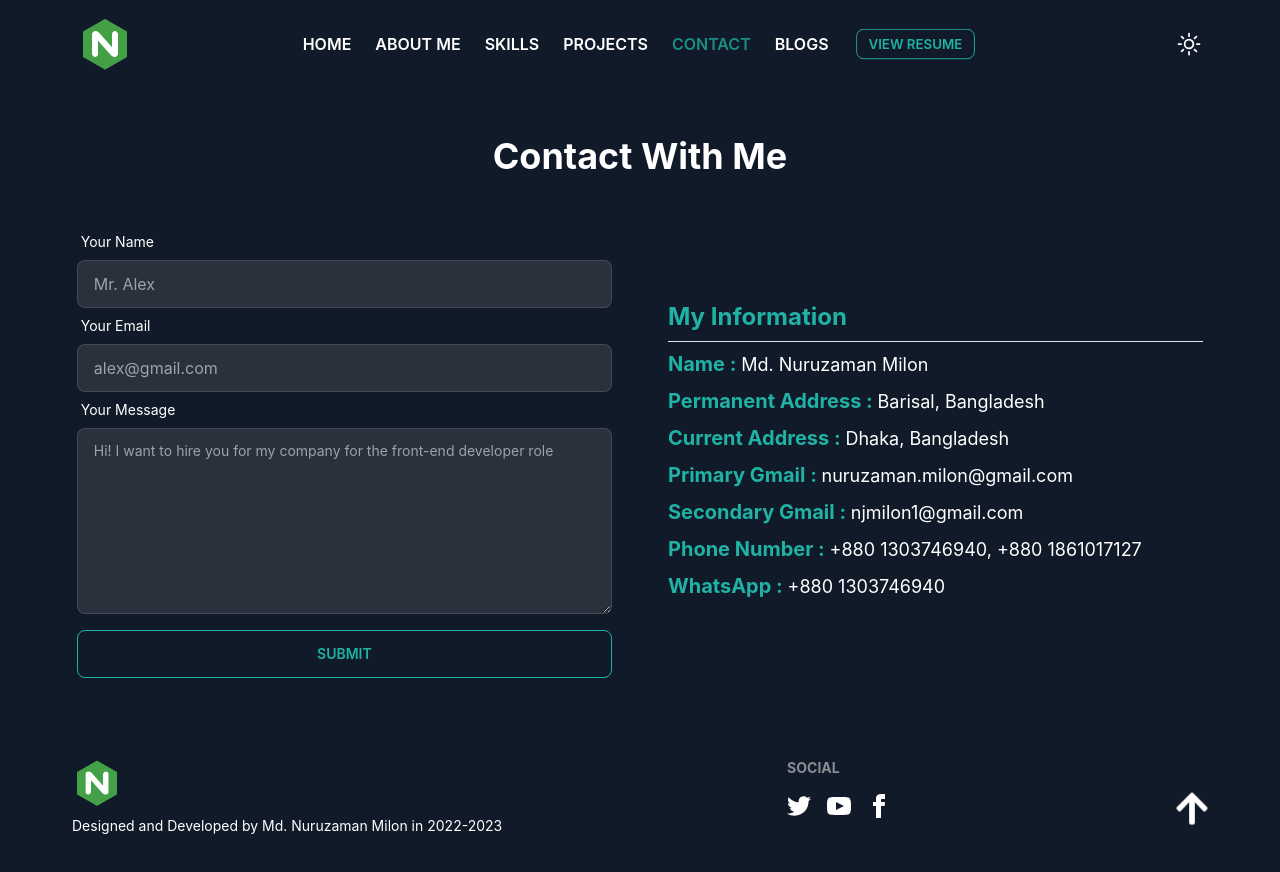
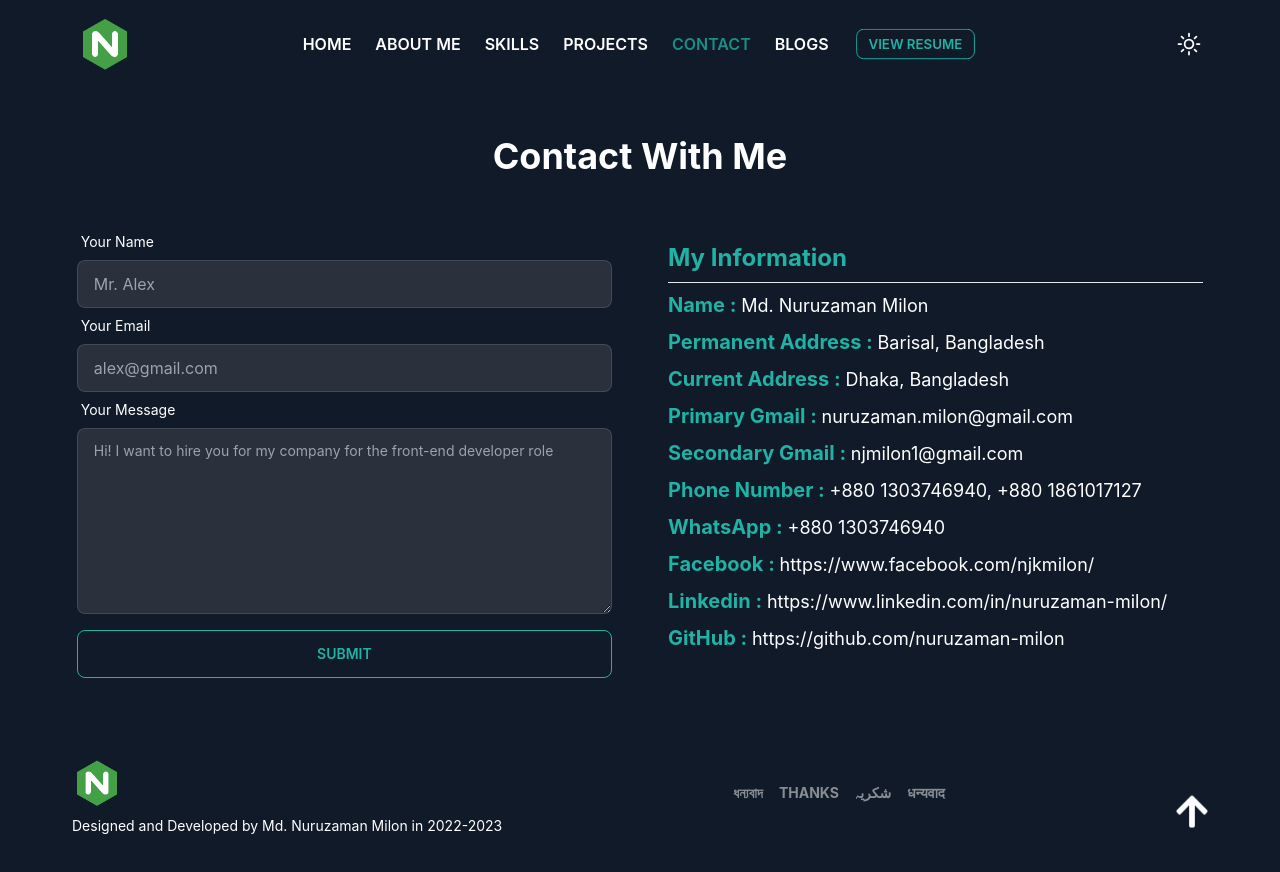
Before and after one commit to nuruzaman-milon/personal-portfolio, a React (Create React App) app: page /my-contacts in a window 1280 px wide. Shown: the top 872 px of the page. Built offline with nearby package versions, Linux system fonts and the light colour scheme.

Commit message:
update project details, footer

```diff
--- a/src/components/footer/Footer.js
+++ b/src/components/footer/Footer.js
@@ -6,18 +6,20 @@ const Footer = () => {
     const { theme } = useContext(ThemeContext);
     return (
         <div className={`${!theme ? 'text-white' : '' }`}>
-            <footer className="footer md:p-10 md:flex md:justify-between w-[95%] mx-auto">
+            <footer className="footer md:p-10 md:flex md:items-center md:justify-between w-[95%] mx-auto">
                 <div>
                     <img width="50" height="50" src="assets/logo8.png" alt="" />
                     {/* <svg width="50" height="50" viewBox="0 0 24 24" xmlns="http://www.w3.org/2000/svg" fillRule="evenodd" clipRule="evenodd" className="fill-current"><path d="M22.672 15.226l-2.432.811.841 2.515c.33 1.019-.209 2.127-1.23 2.456-1.15.325-2.148-.321-2.463-1.226l-.84-2.518-5.013 1.677.84 2.517c.391 1.203-.434 2.542-1.831 2.542-.88 0-1.601-.564-1.86-1.314l-.842-2.516-2.431.809c-1.135.328-2.145-.317-2.463-1.229-.329-1.018.211-2.127 1.231-2.456l2.432-.809-1.621-4.823-2.432.808c-1.355.384-2.558-.59-2.558-1.839 0-.817.509-1.582 1.327-1.846l2.433-.809-.842-2.515c-.33-1.02.211-2.129 1.232-2.458 1.02-.329 2.13.209 2.461 1.229l.842 2.515 5.011-1.677-.839-2.517c-.403-1.238.484-2.553 1.843-2.553.819 0 1.585.509 1.85 1.326l.841 2.517 2.431-.81c1.02-.33 2.131.211 2.461 1.229.332 1.018-.21 2.126-1.23 2.456l-2.433.809 1.622 4.823 2.433-.809c1.242-.401 2.557.484 2.557 1.838 0 .819-.51 1.583-1.328 1.847m-8.992-6.428l-5.01 1.675 1.619 4.828 5.011-1.674-1.62-4.829z"></path></svg> */}
                     <p>Designed and Developed by Md. Nuruzaman Milon in 2022-2023</p>
                 </div>
-                <div>
-                    <span className="footer-title">Social</span>
+                <div className='flex'>
+                    {/* <span className="footer-title">THANKS</span>
+                    <span className="footer-title">ধন্যবাদ</span> */}
                     <div className="grid grid-flow-col gap-4">
-                        <a><svg xmlns="http://www.w3.org/2000/svg" width="24" height="24" viewBox="0 0 24 24" className="fill-current"><path d="M24 4.557c-.883.392-1.832.656-2.828.775 1.017-.609 1.798-1.574 2.165-2.724-.951.564-2.005.974-3.127 1.195-.897-.957-2.178-1.555-3.594-1.555-3.179 0-5.515 2.966-4.797 6.045-4.091-.205-7.719-2.165-10.148-5.144-1.29 2.213-.669 5.108 1.523 6.574-.806-.026-1.566-.247-2.229-.616-.054 2.281 1.581 4.415 3.949 4.89-.693.188-1.452.232-2.224.084.626 1.956 2.444 3.379 4.6 3.419-2.07 1.623-4.678 2.348-7.29 2.04 2.179 1.397 4.768 2.212 7.548 2.212 9.142 0 14.307-7.721 13.995-14.646.962-.695 1.797-1.562 2.457-2.549z"></path></svg></a>
-                        <a><svg xmlns="http://www.w3.org/2000/svg" width="24" height="24" viewBox="0 0 24 24" className="fill-current"><path d="M19.615 3.184c-3.604-.246-11.631-.245-15.23 0-3.897.266-4.356 2.62-4.385 8.816.029 6.185.484 8.549 4.385 8.816 3.6.245 11.626.246 15.23 0 3.897-.266 4.356-2.62 4.385-8.816-.029-6.185-.484-8.549-4.385-8.816zm-10.615 12.816v-8l8 3.993-8 4.007z"></path></svg></a>
-                        <a><svg xmlns="http://www.w3.org/2000/svg" width="24" height="24" viewBox="0 0 24 24" className="fill-current"><path d="M9 8h-3v4h3v12h5v-12h3.642l.358-4h-4v-1.667c0-.955.192-1.333 1.115-1.333h2.885v-5h-3.808c-3.596 0-5.192 1.583-5.192 4.615v3.385z"></path></svg></a>
+                    <span className="footer-title">ধন্যবাদ</span>
+                    <span className="footer-title">THANKS</span>
+                    <span className="footer-title">شکریہ</span>
+                    <span className="footer-title">धन्यवाद</span>
                     </div>
                 </div>
                 <button onClick={() => {
--- a/src/components/home/AboutMe.js
+++ b/src/components/home/AboutMe.js
@@ -12,7 +12,7 @@ const AboutMe = ({theme}) => {
                     </p>
                 </div>
 
-                <div className='w-full md:w-[40%] p-6 grayscale hover:grayscale-0 transition-all duration-[400ms] ease-in hover:scale-[1.06]'>
+                <div className='w-full md:w-[40%] p-6 grayscale hover:grayscale-0 transition-all duration-500 ease-in hover:scale-[1.06]'>
                     <img src="assets/image.png" alt="" />
                 </div>
             </div>
--- a/src/components/home/AllProjects.js
+++ b/src/components/home/AllProjects.js
@@ -7,7 +7,7 @@ const AllProjects = ({theme}) => {
     const { isLoading, error, data } = useQuery({
         queryKey: ['courses'],
         queryFn: () =>
-            fetch('http://localhost:5000/projects').then(res =>
+            fetch('https://protfolio-server-njmilon.vercel.app/projects').then(res =>
                 res.json()
             )
     })
--- a/src/components/home/Contact.js
+++ b/src/components/home/Contact.js
@@ -31,7 +31,10 @@ const Contact = ({ theme }) => {
                     <p className='mb-2 text-lg'><span className='font-bold text-accent text-xl'>Primary Gmail : </span>nuruzaman.milon@gmail.com</p>
                     <p className='mb-2 text-lg'><span className='font-bold text-accent text-xl'>Secondary Gmail : </span>njmilon1@gmail.com</p>
                     <p className='mb-2 text-lg'><span className='font-bold text-accent text-xl'>Phone Number : </span>+880 1303746940, +880 1861017127</p>
-                    <p className='text-lg'><span className='font-bold text-accent text-xl'>WhatsApp : </span>+880 1303746940</p>
+                    <p className='mb-2 text-lg'><span className='font-bold text-accent text-xl'>WhatsApp : </span>+880 1303746940</p>
+                    <p className='mb-2 text-lg'><span className='font-bold text-accent text-xl'>Facebook : </span>https://www.facebook.com/njkmilon/</p>
+                    <p className='mb-2 text-lg'><span className='font-bold text-accent text-xl'>Linkedin : </span>https://www.linkedin.com/in/nuruzaman-milon/</p>
+                    <p className='mb-2 text-lg'><span className='font-bold text-accent text-xl'>GitHub : </span>https://github.com/nuruzaman-milon</p>
                 </div>
             </div>
         </div>
--- a/src/components/home/SingleProjectCart.js
+++ b/src/components/home/SingleProjectCart.js
@@ -6,9 +6,8 @@ const SingleProjectCart = ({ data }) => {
     const { theme } = useContext(ThemeContext);
 
     return (
-            // <div className="card rounded-xl shadow-2xl h-[400px] bg-[#1D293A]">
             <div className={`card rounded-xl shadow-2xl h-[400px] ${!theme ? 'bg-[#1D293A]' : ''}`}>
-                <figure className='h-48 rounded-[8px] mx-auto'><img className='h-full grayscale rounded-md hover:grayscale-0 transition-all duration-700 ease-in hover:scale-[1.2]' src={data?.images[0]} alt="Shoes" /></figure>
+                <figure className='h-48 rounded-md mx-auto w-[90%] mt-4'><img className='h-full grayscale rounded-md hover:grayscale-0 transition-all duration-700 ease-in hover:scale-[1.2]' src={data?.images[0]} alt="Shoes" /></figure>
                 <div className="card-body py-4">
                     <h2 className="card-title">{data?.title}</h2>
                     <p>{data?.introduction}</p>
--- a/src/components/routes/Routes.js
+++ b/src/components/routes/Routes.js
@@ -22,7 +22,7 @@ export const router = createBrowserRouter([
             {
                 path:'/projects/:id',
                 element:<ProjectDetails></ProjectDetails>,
-                loader:({params}) =>fetch(`http://localhost:5000/projects/${params.id}`)
+                loader:({params}) =>fetch(`https://protfolio-server-njmilon.vercel.app/projects/${params.id}`)
             },
             {
                 path:'/about-me',
```
Also changed, not shown: src/components/home/ProjectDetails.js (+8 -22 lines).
